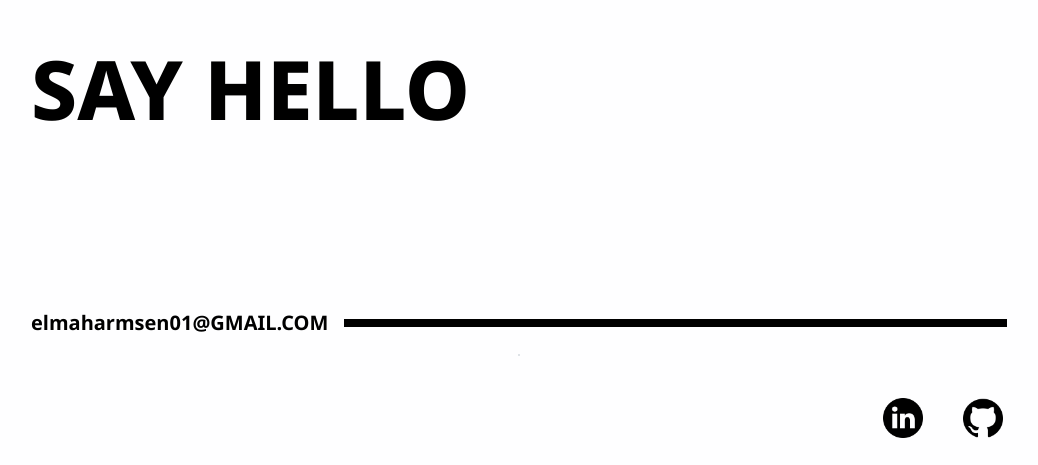
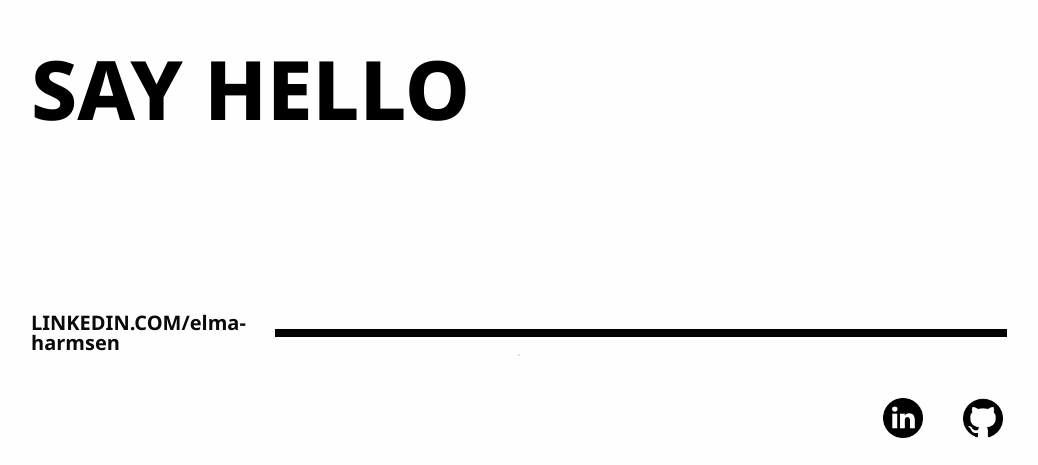
Before and after one commit to ElmaHarmsen/portfolio__2024, a Vue app: page / in a window 1280 px wide. Shown: the part 5645-6110 px from the top of the page, without its empty margins (121-1159 px from the left). Built offline with nearby package versions, Linux system fonts and the light colour scheme.

Commit message:
removal of personal info

```diff
--- a/src/components/ContactSection.vue
+++ b/src/components/ContactSection.vue
@@ -5,7 +5,9 @@
     </div>
     <div class="flex-container subitems-container">
       <div class="flex-container">
-        <h3>elmaharmsen01<span class="h2-text">@gmail.com</span></h3>
+        <a href="https://www.linkedin.com/in/elma-harmsen/" target="_blank">
+          <h3><span class="h2-text">LinkedIn.com/</span>elma-harmsen</h3>
+        </a>
       </div>
       <span class="nav-line"></span>
     </div>
--- a/src/components/MainNavigation.vue
+++ b/src/components/MainNavigation.vue
@@ -26,7 +26,7 @@ const scrollIntoView = (id) => {
         <h2 @click="scrollIntoView('experience-section', (homeNavOpen = false))">Selected Works</h2>
         <h2 @click="scrollIntoView('about-section', (homeNavOpen = false))">About Me</h2>
         <a
-          href="https://drive.google.com/file/d/1UZjNtQ9nmxyYSvrw8UkutdDfxknvxHN2/view?usp=sharing"
+          href="https://drive.google.com/file/d/1J9CPMHknzn4jkXvPhInI-_E-kEYkzQ51/view?usp=sharing"
           target="_blank"
           @click="homeNavOpen = false"
         >
@@ -45,7 +45,7 @@ const scrollIntoView = (id) => {
       <span class="nav-line"></span>
       <div class="content-item">
         <a
-          href="https://drive.google.com/file/d/1UZjNtQ9nmxyYSvrw8UkutdDfxknvxHN2/view?usp=sharing"
+          href="https://drive.google.com/file/d/1J9CPMHknzn4jkXvPhInI-_E-kEYkzQ51/view?usp=sharing"
           target="_blank"
         >
           <h2>Curriculum Vitae</h2>
```
